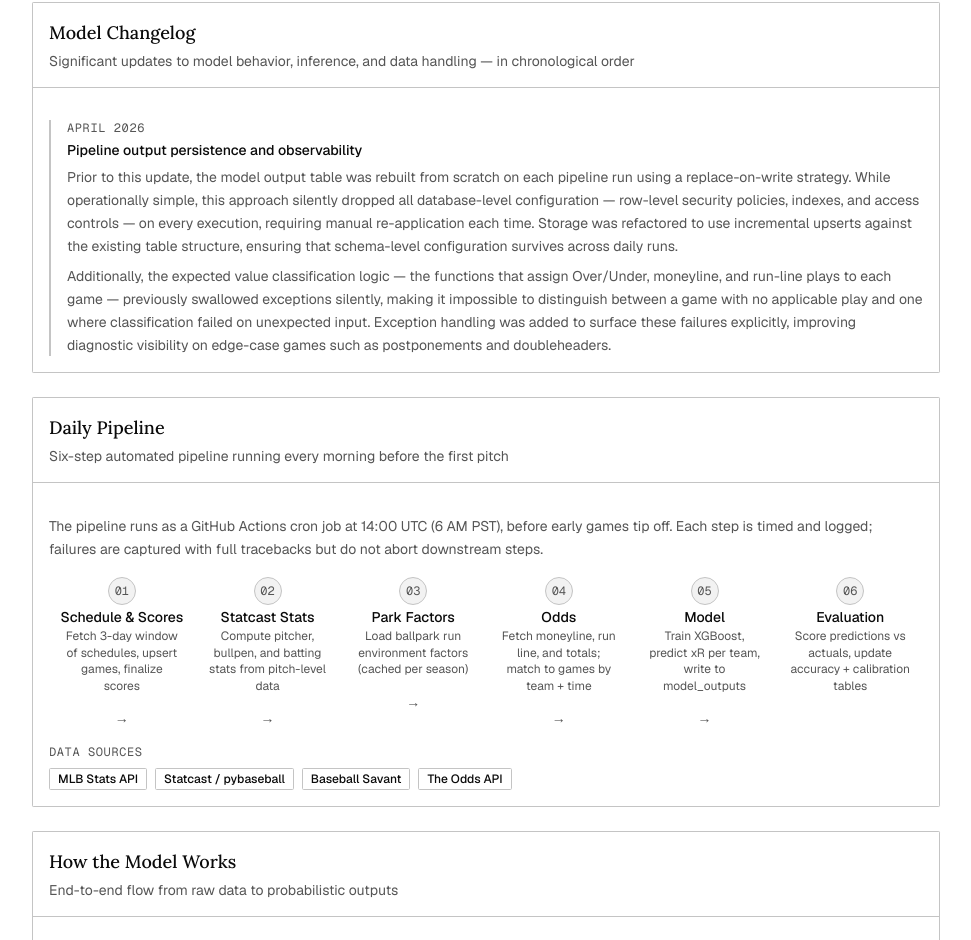
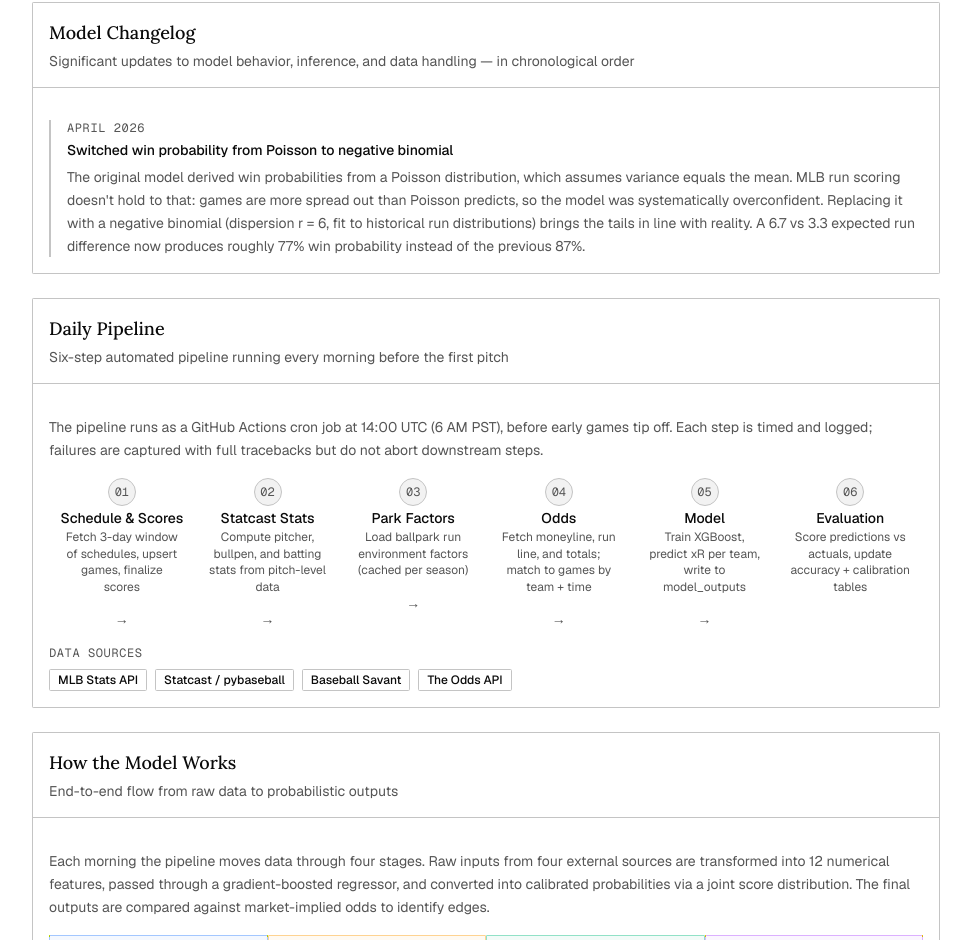
Before and after one commit to renenunezg/mlbmodel, a Next.js app in the folder frontend/: page / in a window 1280 px wide. Shown: the part 838-1778 px from the top of the page, without its empty margins (260-1231 px from the left). Built offline with nearby package versions, Linux system fonts and the light colour scheme.

Commit message:
Updated changelog

```diff
--- a/frontend/src/app/methodology-content.tsx
+++ b/frontend/src/app/methodology-content.tsx
@@ -218,23 +218,15 @@ export function MethodologyContent() {
         <div className="space-y-6 text-sm">
           <div className="border-l-2 border-border pl-4">
             <p className="font-mono text-xs uppercase tracking-wider text-muted-foreground mb-1">April 2026</p>
-            <p className="font-medium mb-1.5">Pipeline output persistence and observability</p>
+            <p className="font-medium mb-1.5">Switched win probability from Poisson to negative binomial</p>
             <p className="text-muted-foreground leading-relaxed">
-              Prior to this update, the model output table was rebuilt from scratch on each
-              pipeline run using a replace-on-write strategy. While operationally simple, this
-              approach silently dropped all database-level configuration — row-level security
-              policies, indexes, and access controls — on every execution, requiring manual
-              re-application each time. Storage was refactored to use incremental upserts
-              against the existing table structure, ensuring that schema-level configuration
-              survives across daily runs.
-            </p>
-            <p className="text-muted-foreground leading-relaxed mt-2">
-              Additionally, the expected value classification logic — the functions that assign
-              Over/Under, moneyline, and run-line plays to each game — previously swallowed
-              exceptions silently, making it impossible to distinguish between a game with no
-              applicable play and one where classification failed on unexpected input. Exception
-              handling was added to surface these failures explicitly, improving diagnostic
-              visibility on edge-case games such as postponements and doubleheaders.
+              The original model derived win probabilities from a Poisson distribution, which
+              assumes variance equals the mean. MLB run scoring doesn&apos;t hold to that: games
+              are more spread out than Poisson predicts, so the model was systematically
+              overconfident. Replacing it with a negative binomial (dispersion r = 6, fit to
+              historical run distributions) brings the tails in line with reality. A 6.7 vs
+              3.3 expected run difference now produces roughly 77% win probability instead
+              of the previous 87%.
             </p>
           </div>
         </div>
```
